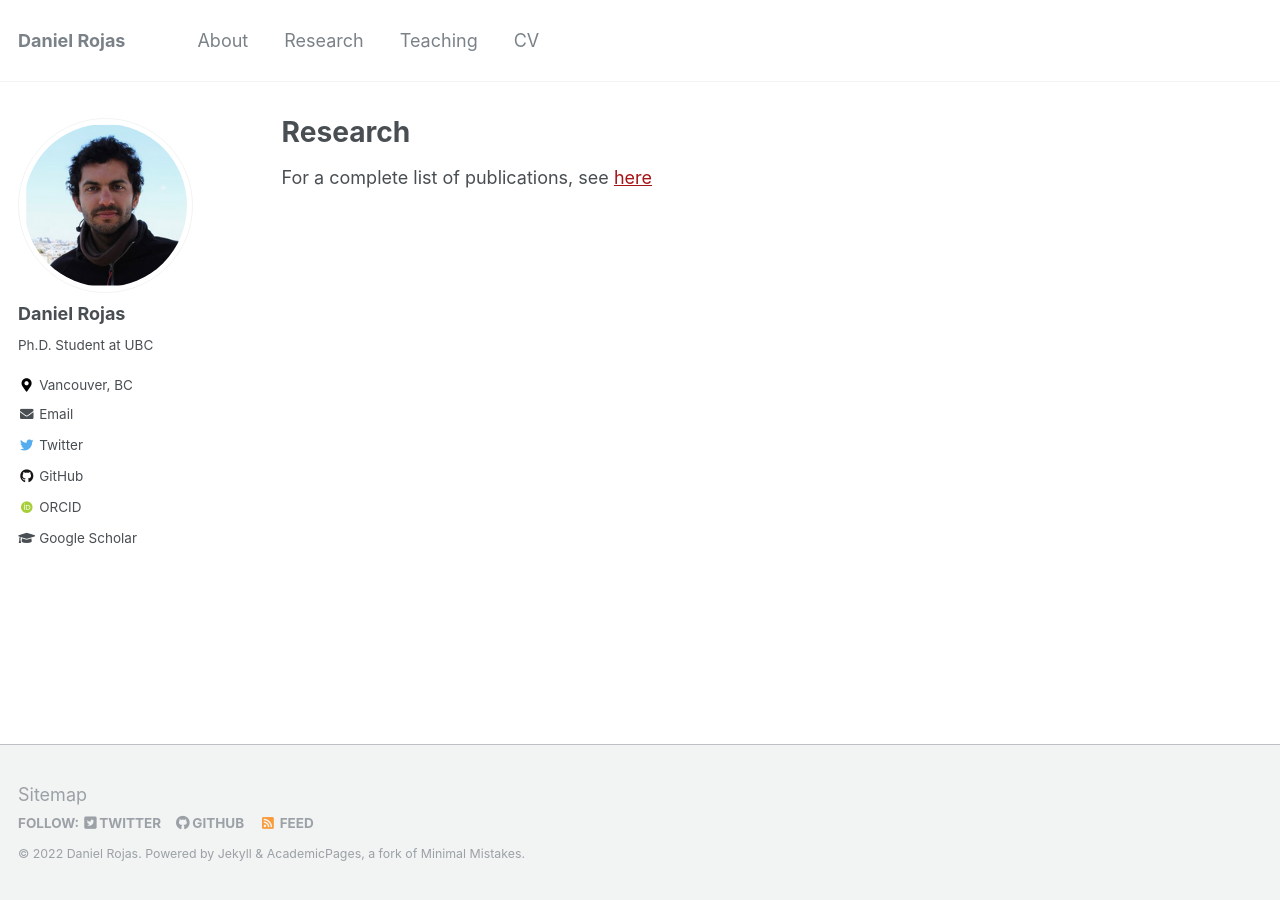
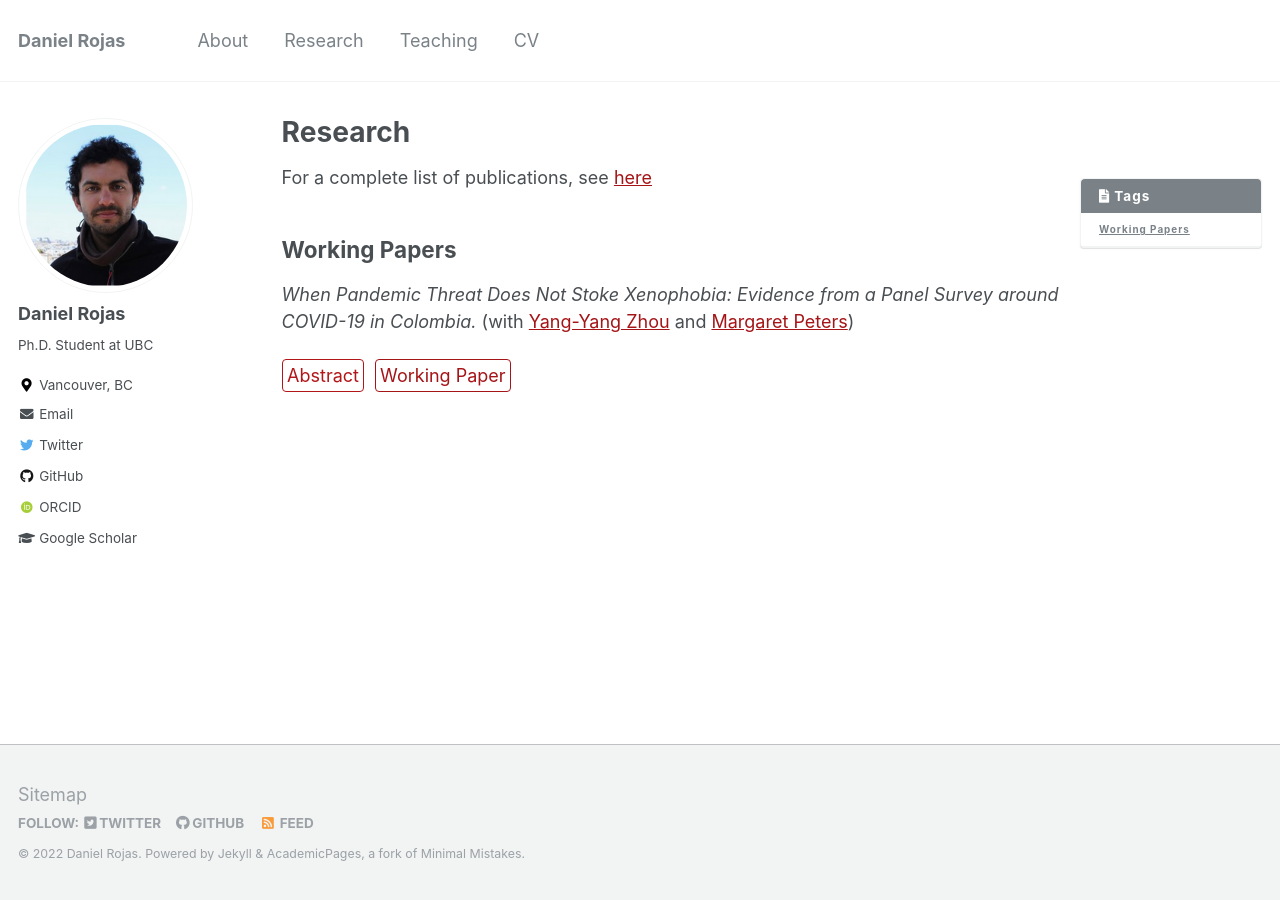
Before and after one commit to danielrojaslozano/danielrojaslozano.github.io, a Jekyll site: the page built from _pages/research.md, in a window 1280 px wide. Built offline with Jekyll 4.4.1, drawn with Linux system fonts in a browser that asks for light colours; some web fonts are replaced; part of the change alters nothing that is shown.

Commit message:
Update research.md

```diff
--- a/_pages/research.md
+++ b/_pages/research.md
@@ -7,4 +7,51 @@ header:
   og_image: "research/ecdf.png"
 ---
 
+{% include toc title="Tags" %}
+
+<style>
+details {
+  float:left;
+  cursor: pointer;
+}
+
+details > summary:hover {
+    color: #fff;
+    background-color: #b21619 !important;
+}
+
+details > summary {
+  display: inline-block;
+  margin-bottom: 0.25em;
+  padding: 0.125em 0.25em;
+  color: #b21619;
+  text-align: center;
+  text-decoration: none !important;
+  border: 1px solid;
+  border-color: #b21619;
+  border-radius: 4px;
+  cursor: pointer;
+
+}
+
+details > summary::-webkit-details-marker {
+  display: none;
+  float:left;
+}
+
+details > p {
+  margin-bottom: 0.25em;
+  padding: 0.125em 0.25em;
+  box-shadow: 1px 1px 2px #bbbbbb;
+}
+</style>
 For a complete list of publications, see [here](https://scholar.google.com/citations?user=ISMeDGgAAAAJ&hl=en&inst=17001591832933267808)
+
+
+## Working Papers
+
+*When Pandemic Threat Does Not Stoke Xenophobia: Evidence from a Panel Survey around COVID-19 in Colombia.* (with [Yang-Yang Zhou](https://www.yangyangzhou.com/) and [Margaret Peters](http://www.maggiepeters.com/))
+<br />
+<details><summary>Abstract</summary><p> How has the COVID-19 pandemic affected attitudes of host citizens towards refugees and migrants? A large literature, mostly in Global North contexts, links disease threat with increased xenophobia. Indeed, recent studies on the effects of COVID-19 have found an increase in hate crimes and anti-migrant attitudes, particularly when political elites exclude and blame migrants for the pandemic. We examine the case of Venezuelan migrants in Colombia, in which elite rhetoric and immigration policies have been largely inclusive. Using a panel experimental survey of 374 Colombian respondents, supplemented by 550 new respondents at endline, we find no evidence that exposure to COVID-19 changes Colombians' attitudes towards Venezuelans, even if the respondents were directly affected by COVID. In fact, we find some evidence of empathy. Our research implies that xenophobia in reaction to pandemics is not a foregone conclusion, but likely a product of political scapegoating.</p>
+</details> &nbsp;
+[Working Paper](https://osf.io/kw6fm/){: .btn--research}
```
